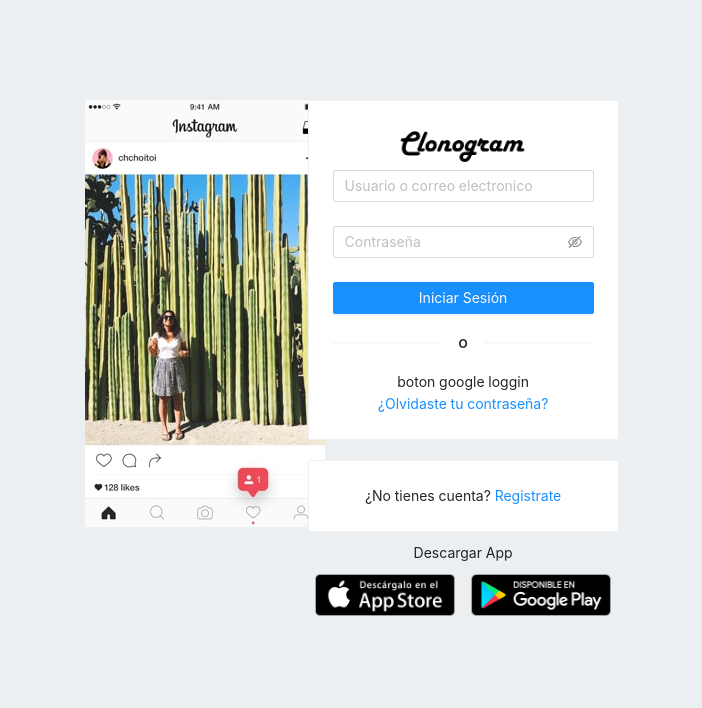
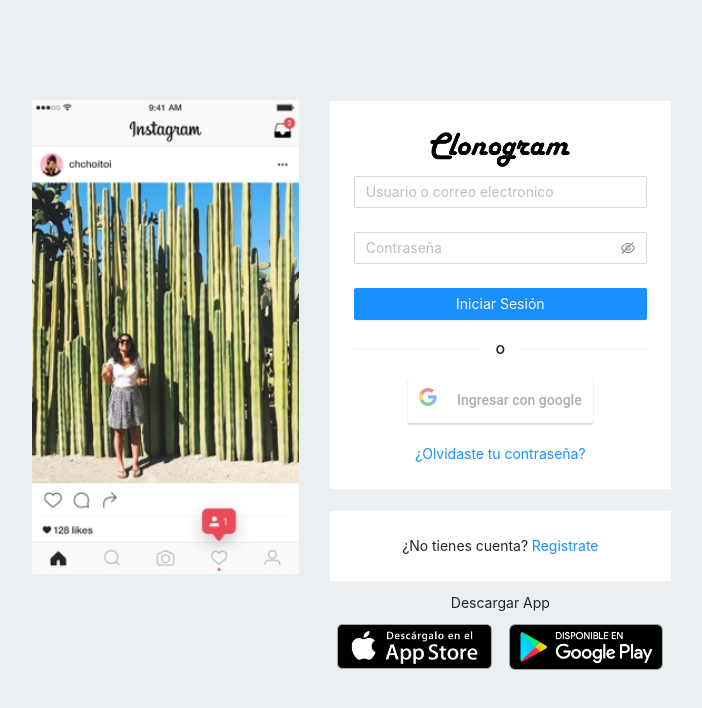
Before and after one commit to Manuel11713/Clone-Instagram-FrontEnd, a React (Create React App) app: page / in a window 1280 px wide. Shown: the top 708 px of the page, without its empty margins (288-990 px from the left). Built offline with nearby package versions, Linux system fonts and the light colour scheme.

Commit message:
borrado de paquetes incorrectos

```diff
--- a/package.json
+++ b/package.json
@@ -10,6 +10,7 @@
     "axios": "^0.20.0",
     "react": "^16.13.1",
     "react-dom": "^16.13.1",
+    "react-google-login": "^5.1.21",
     "react-router-dom": "^5.2.0",
     "react-scripts": "3.4.3"
   },
--- a/src/Router.js
+++ b/src/Router.js
@@ -4,14 +4,14 @@
 
 //-----------Views-------------
 import Home from './views/Home/Home.jsx';
-
+import SignUp from './views/FormSignUp/SignUp.jsx';
 
 const Router = () =>{
     return(
         <BrowserRouter>
-
             <Switch>
                 <Route exact path='/' component={Home} />
+                <Route exact path='/accounts/emailsignup' component={SignUp}/>
             </Switch>
         </BrowserRouter>
     );
--- /dev/null
+++ b/src/views/FormSignUp/FormSignUp.css
@@ -0,0 +1,3 @@
+.input_form{
+    margin-bottom:10px;
+}
--- /dev/null
+++ b/src/views/FormSignUp/FormSignUp.jsx
@@ -0,0 +1,24 @@
+import React from 'react';
+import {Form,Input} from 'antd';
+import './FormSignUp.css';
+
+const FormSignUp = ()=>{
+    return(
+        <Form>
+            <Form.Item >
+                <Input placeholder="Correo electrónico"/>
+            </Form.Item>
+            <Form.Item >
+                <Input placeholder="Nombre completo"/>
+            </Form.Item>
+            <Form.Item >
+                <Input placeholder="Nombre de usuario"/>
+            </Form.Item>
+            <Form.Item >
+                <Input.Password placeholder="contraseña"/>
+            </Form.Item>
+        </Form>
+    );
+}
+
+export default FormSignUp;
--- /dev/null
+++ b/src/views/FormSignUp/SignUp.jsx
@@ -0,0 +1,27 @@
+import React from 'react';
+import {Card,Divider,Col,Row} from 'antd';
+
+import FormSignUp from './FormSignUp.jsx';
+
+const SignUp = () =>{
+    return(
+        <Row justify='center'>
+            <Col xs={6}>
+                <Card style={{marginTop:20}}>
+                    <div style={{display:'flex',justifyContent:'center'}}>
+                        <img style={{width:'60%'}} src='/images/clonogram.png' alt="clonogram_img"/>
+                    </div>
+                    <h2 style={{textAlign:'center',color:'rgb(142,142,142)',fontSize:17}}>
+                        Regístrate para ver fotos y videos de tus amigos.
+                    </h2>
+                    <button>
+                        boton loggin google
+                    </button>
+                    <Divider>O</Divider>
+                    <FormSignUp/>
+                </Card>
+            </Col>
+        </Row>
+    );
+}
+export default SignUp;
--- a/src/views/Home/FormLoggin.jsx
+++ b/src/views/Home/FormLoggin.jsx
@@ -1,18 +1,22 @@
 import React from 'react';
 import {Link} from 'react-router-dom';
 import { Form,Input,Card,Divider,Button} from 'antd';
+import { GoogleLogin } from 'react-google-login';
 
 const FormLoggin = () =>{
+    const responseGoogle = (response) => {
+        console.log(response);
+    }
     return(
         <Card>
             <div style={{display:'flex',justifyContent:'center'}}>
                 <img src="images/clonogram.png"  style={{width:'50%'}} alt="logo clonogram"/>
             </div>
             <Form>
-                <Form.Item name="name" p >
+                <Form.Item name="name" >
                     <Input placeholder="Usuario o correo electronico" />
                 </Form.Item>
-                <Form.Item name="password" p >
+                <Form.Item name="password" >
                     <Input.Password placeholder="Contraseña" />
                 </Form.Item>
                 <Button type="primary" htmlType="submit" block>
@@ -21,9 +25,16 @@
             </Form>
             <Divider>o</Divider>
             <div style={{display:'flex',justifyContent:'center'}}>
-                boton google loggin
+            <GoogleLogin
+
+                clientId="519455576665-tsag8jth2r67l6fvd114nmut5fhi0btn.apps.googleusercontent.com"
+                buttonText="Ingresar con google"
+                onSuccess={responseGoogle}
+                onFailure={responseGoogle}
+                cookiePolicy={'single_host_origin'}
+            />
             </div>
-            <Link style={{display:'flex',justifyContent:'center'}} to='accounts/reset-password'>¿Olvidaste tu contraseña?</Link>
+            <Link style={{display:'flex',justifyContent:'center',marginTop:20}} to='accounts/reset-password'>¿Olvidaste tu contraseña?</Link>
         </Card>
     );
 }
--- a/src/views/Home/Home.jsx
+++ b/src/views/Home/Home.jsx
@@ -3,27 +3,33 @@
 import {Row,Col,Card} from 'antd';
 import "antd/dist/antd.css";
 import "./Home.css";
+import FormLoggin from './FormLoggin.jsx';
 
+const linkAppstore = 'https://apps.apple.com/app/instagram/id389801252?vt=lo';
+const linkPlaystore = 'https://play.google.com/store/apps/details?id=com.instagram.android&referrer=utm_source%3Dinstagramweb%26utm_campaign%3DloginPage%26ig_mid%3D9E06A507-6240-4C66-8389-287323EA0DEA%26utm_content%3Dlo%26utm_medium%3Dbadge';
 
-import FormLoggin from './FormLoggin.jsx';
 const Home = () =>{
 
     return(
         <Row justify="center" style={{marginTop:50}}>
-            <Col sm={10}  >
+            <Col xs={24} sm={20} lg={12}  >
                 <Row>
-                    <Col sm={10} style={{marginTop:50}}>
-                        <img src="images/loggin.jpg" alt="loggin"/>
+                    <Col xs={0} lg={10} style={{marginTop:50}}>
+                        <img style={{width:'100%'}} src="images/loggin.jpg" alt="loggin"/>
                     </Col>
-                    <Col sm={14} style={{marginTop:50}} >
+                    <Col xs={24} lg={14} style={{marginTop:50,paddingLeft:30}} >
                         <FormLoggin/>
                         <Card style={{display:'flex',justifyContent:'center',marginTop:20}}>
-                            ¿No tienes cuenta? <Link to="accounts/singup">Registrate</Link>
+                            ¿No tienes cuenta? <Link to="accounts/emailsignup">Registrate</Link>
                         </Card>
                         <div style={{display:'flex',justifyContent:'center',marginTop:10}}>Descargar App</div>
                         <div style={{marginTop:10,display:'flex',justifyContent:'space-around'}}>
-                            <img style={{width:'45%'}} src='images/appstore.png' alt="appstore"/>
-                            <img style={{width:'45%'}} src='images/playstore.png' alt="playstore"/>
+                            <a href={linkAppstore} style={{width:'45%'}} target="_blank" rel="noopener noreferrer">
+                                <img style={{width:'100%'}} src='images/appstore.png' alt="appstore"/>
+                            </a>
+                            <a href={linkPlaystore} style={{width:'45%'}}  target="_blank" rel="noopener noreferrer">
+                                <img style={{width:'100%'}} src='images/playstore.png' alt="playstore"/>
+                            </a>
                         </div>
                     </Col>
                 </Row>
```
Also changed, not shown: 1 other file (tests, documents, lock files or other folders).
